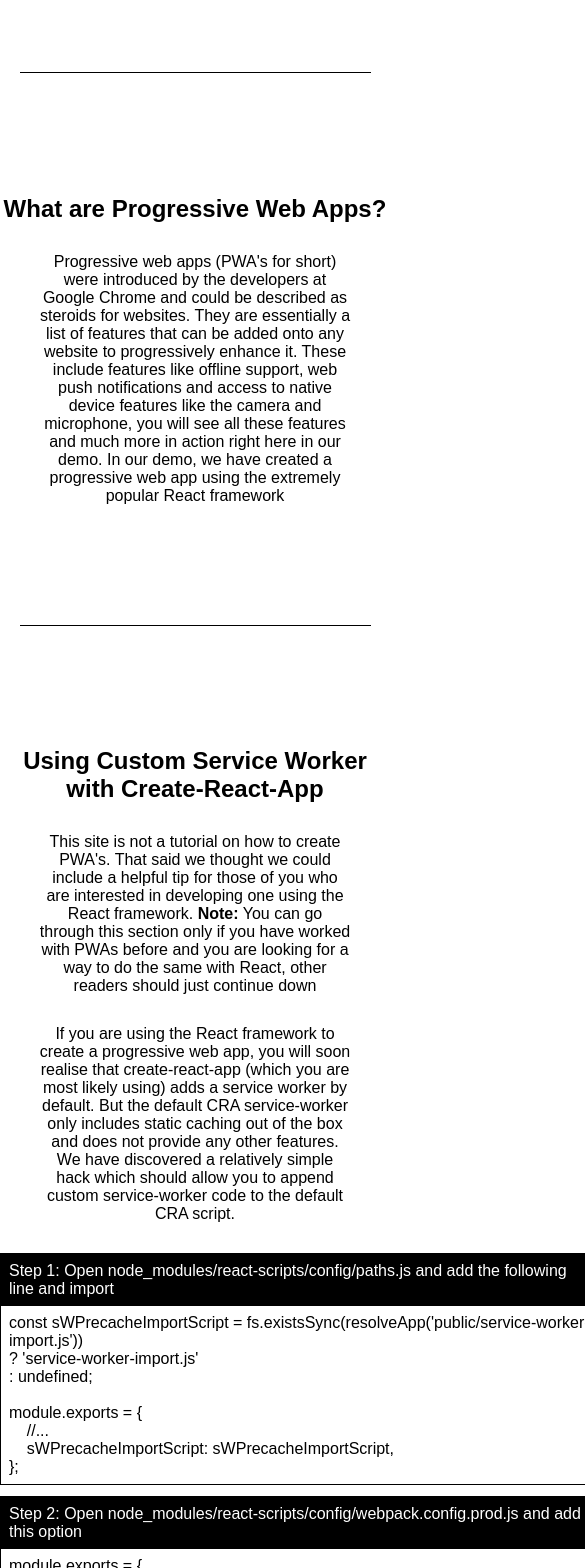
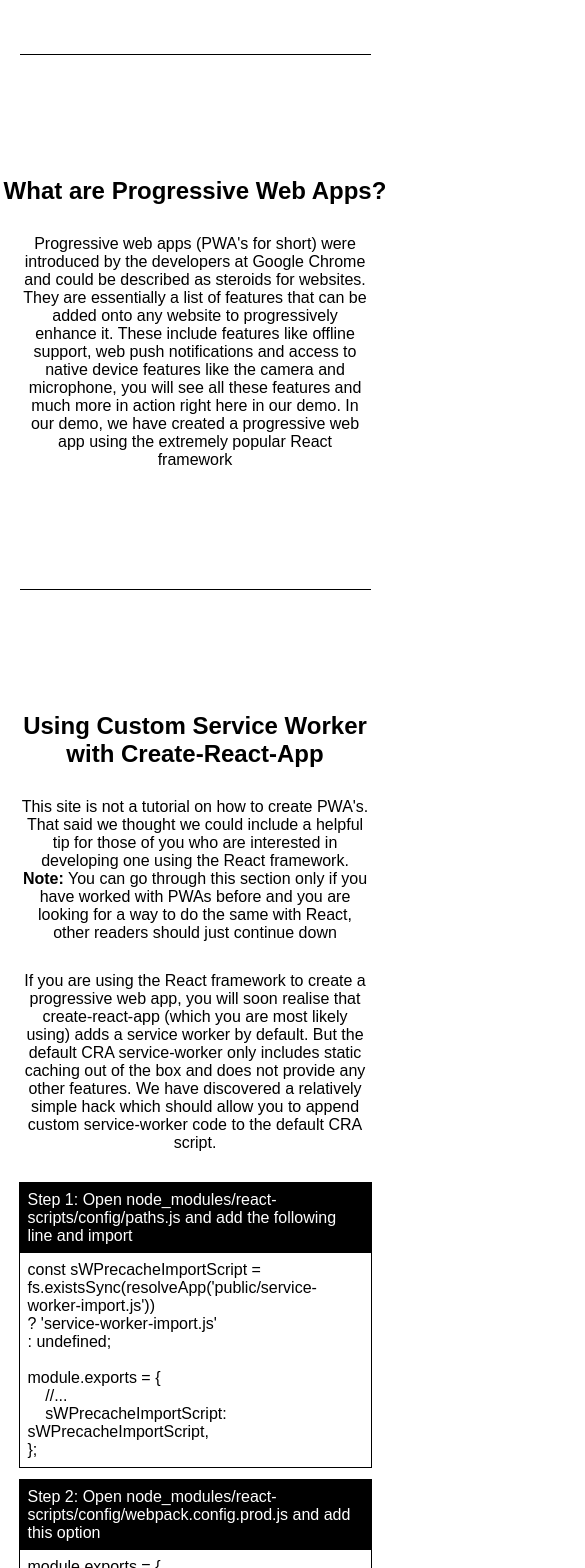
Before and after one commit to AkhileshNS/futurist-invenzium, a React (Create React App) app: page / in a window 390 px wide. Shown: the part 432-2000 px from the top of the page, 585 px wide, since content can reach past the window. Built offline with nearby package versions, Linux system fonts and the light colour scheme.

Commit message:
Made Adjustments for responsive design

```diff
--- a/src/components/Info/Info.css
+++ b/src/components/Info/Info.css
@@ -21,3 +21,15 @@
     display: inline-block;
     margin-top: 90px;
 }
+
+@media only screen and (max-width: 1025px) {
+    .Info .Infoline {
+        height: 1px;
+    }
+}
+
+@media only screen and (max-width: 600px) {
+    .Info .Infosubtext {
+        margin: 30px 5%;
+    }
+}
--- a/src/components/Intro/Intro.css
+++ b/src/components/Intro/Intro.css
@@ -33,3 +33,15 @@
     display: inline-block;
     margin-top: 40px;
 }
+
+@media only screen and (max-width: 1025px) {
+    .Intro .Introline {
+        height: 1px;
+    }
+}
+
+@media only screen and (max-width: 600px) {
+    .Intro .Introsubtext {
+        margin: 30px 5%;
+    }
+}
--- a/src/components/StepBox/StepBox.css
+++ b/src/components/StepBox/StepBox.css
@@ -3,18 +3,35 @@
     border: 1px solid black;
     display: inline-block;
     text-align: start;
+    transition: width 0.3s;
 }
 
 .StepBox .StepBoxtitle {
+    width: 100%;
     padding: 8px;
     font-size: 1.6em;
     background-color: black;
     color: white;
+    box-sizing: border-box;
+    -webkit-box-sizing: border-box;
+    -moz-box-sizing: border-box;
+    margin: 0px;
 }
 
 .StepBox .StepBoxsubtext {
+    width: 100%;
     padding: 8px;
     font-size: 1.6em;
     white-space: pre-wrap;
     color: black;
+    box-sizing: border-box;
+    -webkit-box-sizing: border-box;
+    -moz-box-sizing: border-box;
+    margin: 0px;
 }
+
+@media only screen and (max-width: 620px) {
+    .StepBox {
+        width: 90%;
+    }
+}
--- a/src/components/Tutorial/Tutorial.css
+++ b/src/components/Tutorial/Tutorial.css
@@ -21,3 +21,15 @@
     display: inline-block;
     margin-top: 90px;
 }
+
+@media only screen and (max-width: 1025px) {
+    .Tutorial .Tutorialline {
+        height: 1px;
+    }
+}
+
+@media only screen and (max-width: 600px) {
+    .Tutorial .Tutorialsubtext {
+        margin: 30px 5%;
+    }
+}
```
